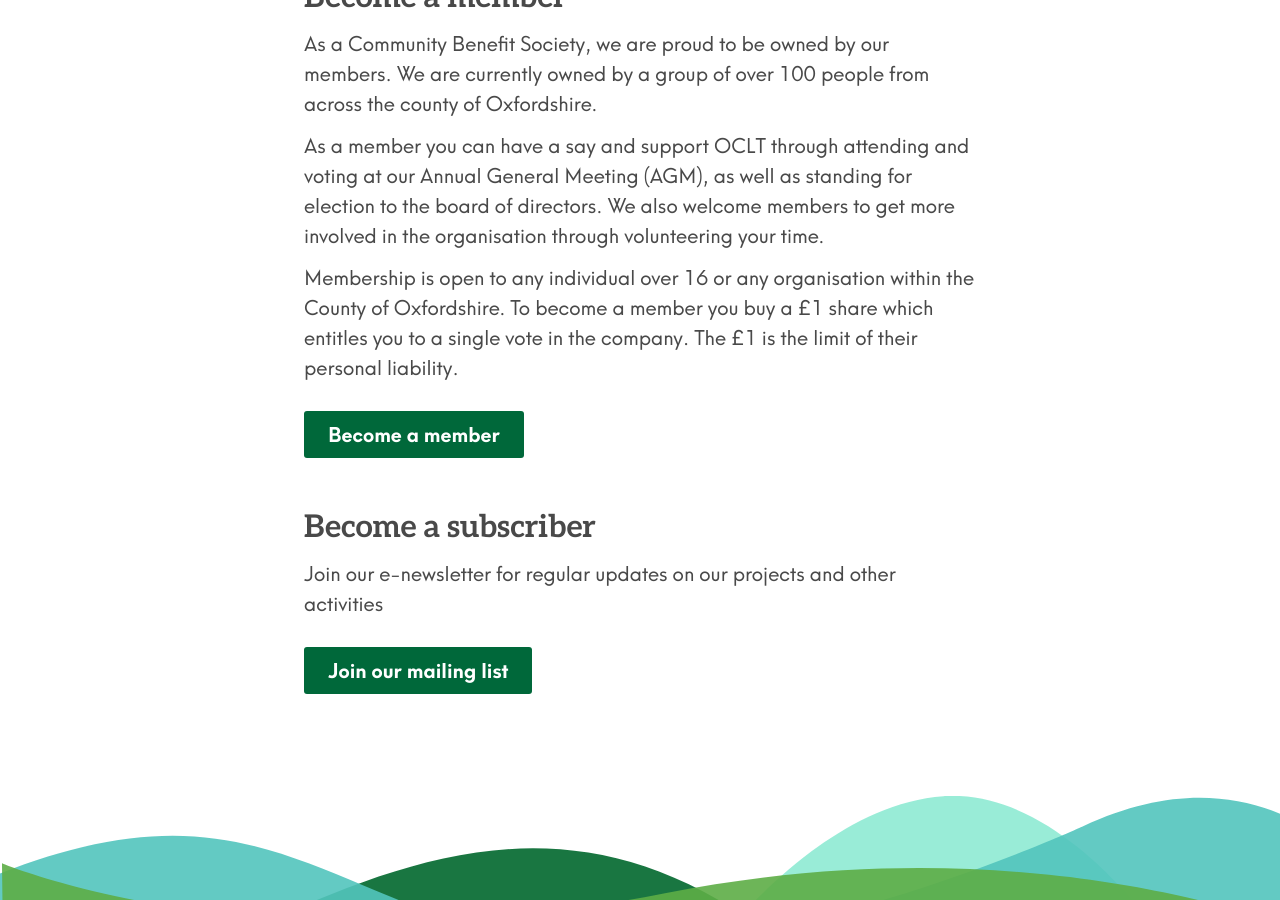
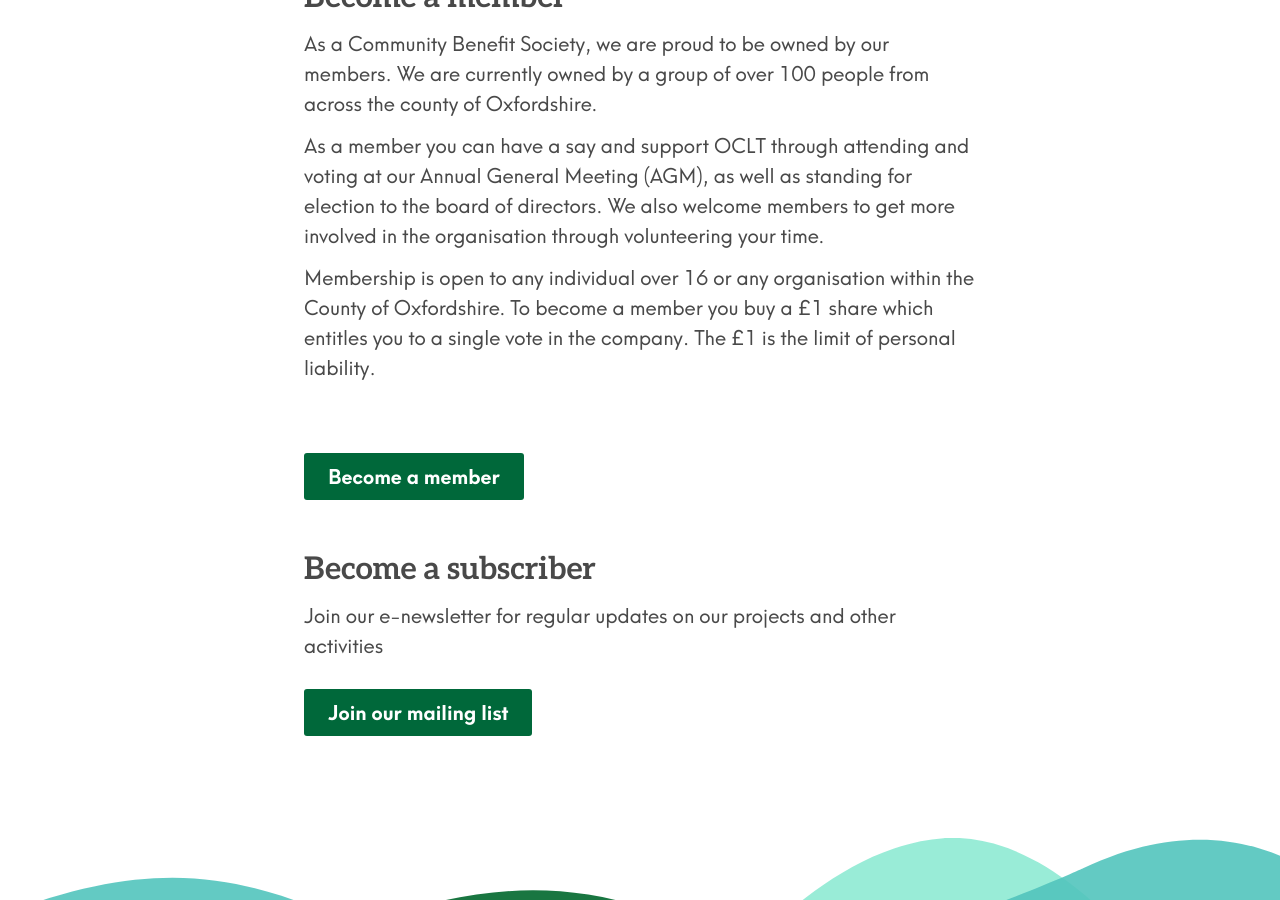
Before and after one commit to johnpuddephatt/oclt, a Jekyll site: the page built from _pages/join.md, in a window 1280 px wide and 900 px high, scrolled down 679 px. Built offline with Jekyll 4.4.1, drawn with Linux system fonts in a browser that asks for light colours.

Commit message:
Update from Forestry.io Oxfordshire CLT updated _pages/join.md

```diff
--- a/_pages/join.md
+++ b/_pages/join.md
@@ -10,10 +10,9 @@ As a Community Benefit Society, we are proud to be owned by our members. We are
 
 As a member you can have a say and support OCLT through attending and voting at our Annual General Meeting (AGM), as well as standing for election to the board of directors. We also welcome members to get more involved in the organisation through volunteering your time.
 
-Membership is open to any individual over 16 or any organisation within the County of Oxfordshire. To become a member you buy a £1 share which entitles you to a single vote in the company. The £1 is the limit of their personal liability.
-<br>
-<br>
-<a class="button btn" href="https://app.donorfy.com/form/J7EEWBHW62/53NSK">Become a member</a>
+Membership is open to any individual over 16 or any organisation within the County of Oxfordshire. To become a member you buy a £1 share which entitles you to a single vote in the company. The £1 is the limit of personal liability.
+
+<br> <br> <a class="button btn" href="https://app.donorfy.com/form/J7EEWBHW62/53NSK">Become a member</a>
 
 ## Become a subscriber
 
```
